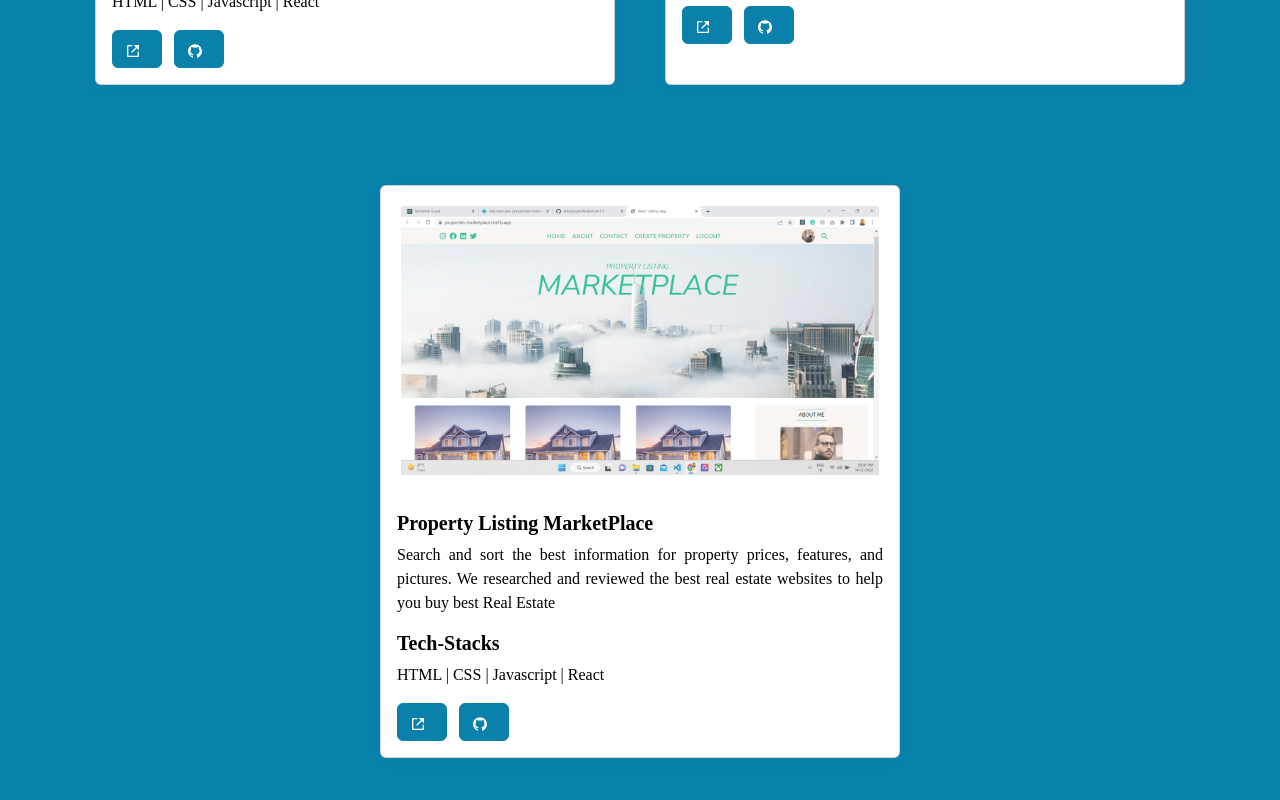
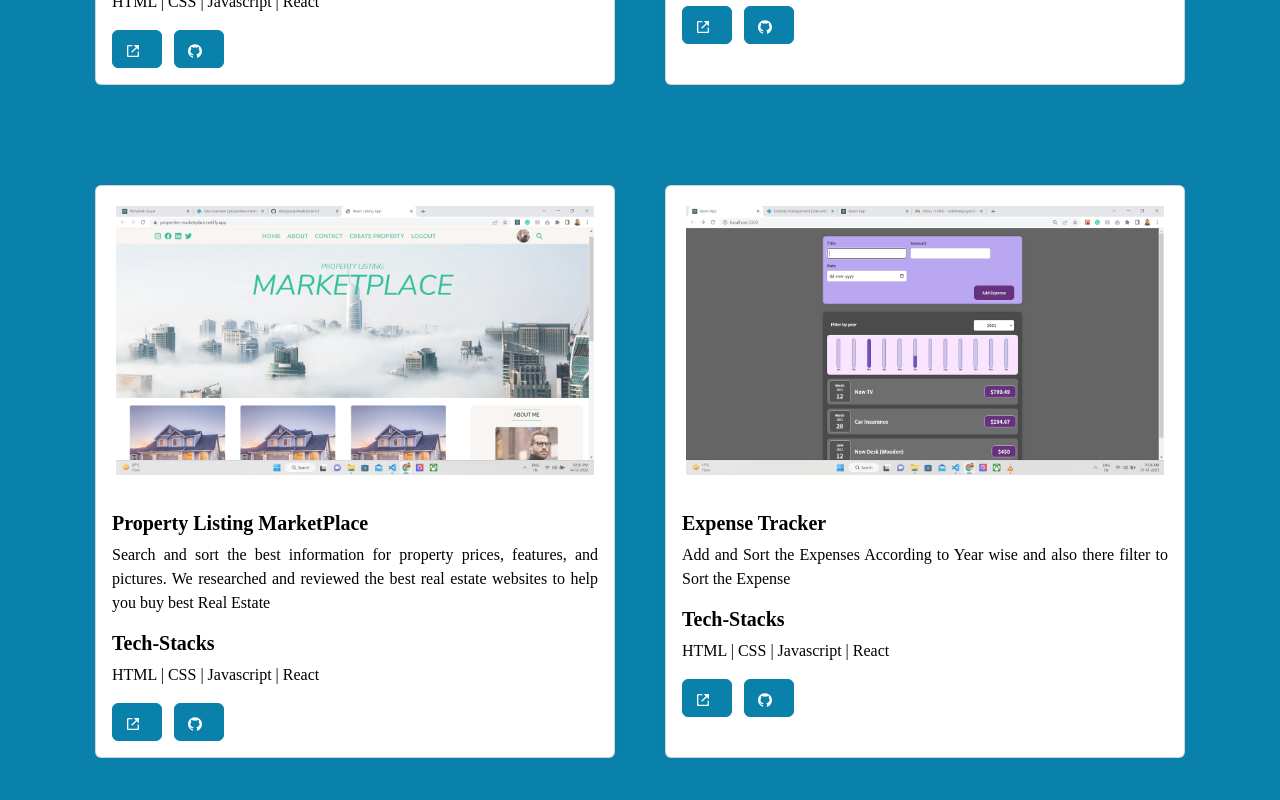
Before and after one commit to abbygoyal/portfolio, a React (Create React App) app: page / in a window 1280 px wide. Shown: the part 3160-3960 px from the top of the page. Built offline with nearby package versions, Linux system fonts and the light colour scheme.

Commit message:
Adding src image for new project

```diff
--- a/src/Components/Header/Header.js
+++ b/src/Components/Header/Header.js
@@ -109,7 +109,7 @@ function Header() {
 
             <Nav.Item className="fork-btn">
               <Button
-                // href="https://drive.google.com/file/d/1tU_8vPo5HIDSMbuqJ5_tALpsgMwSYqZh/view?usp=sharing"
+                href="https://drive.google.com/file/d/1pqKWSiDURt9b8nSH0REKtSRcCnzPYRcm/view?usp=share_link"
                 target="_blank"
                 className="fork-btn-inner"
               >
--- a/src/Pages/Projects.js
+++ b/src/Pages/Projects.js
@@ -74,6 +74,17 @@ function Projects() {
               a="https://github.com/abbygoyal/RealEstate-UI.git"
             />
           </Col>
+          <Col md={6} className="project-card">
+            <ProjectCards
+              imgPath="/images/Expense-tracker.png"
+              title="Expense Tracker"
+              description="Add and Sort the Expenses According to Year wise and also there filter to Sort the Expense"
+              tech="Tech-Stacks"
+              techD=" HTML | CSS | Javascript | React"
+              link="https://tracker-expenses-react.netlify.app/"
+              a="https://github.com/abbygoyal/react-expenses.git"
+            />
+          </Col>
         </Row>
       </Container>
     </Container>
```
Also changed, not shown: public/images/Expense-tracker.png (added).
